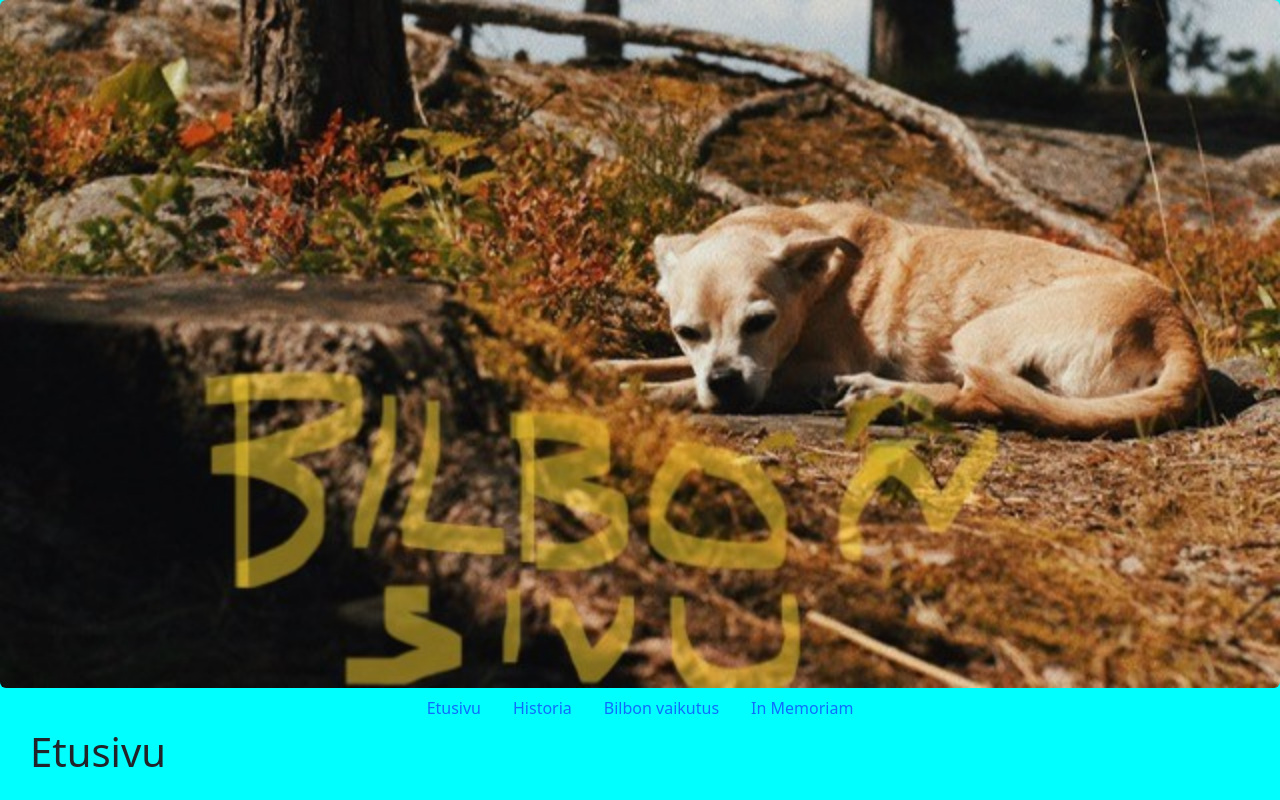
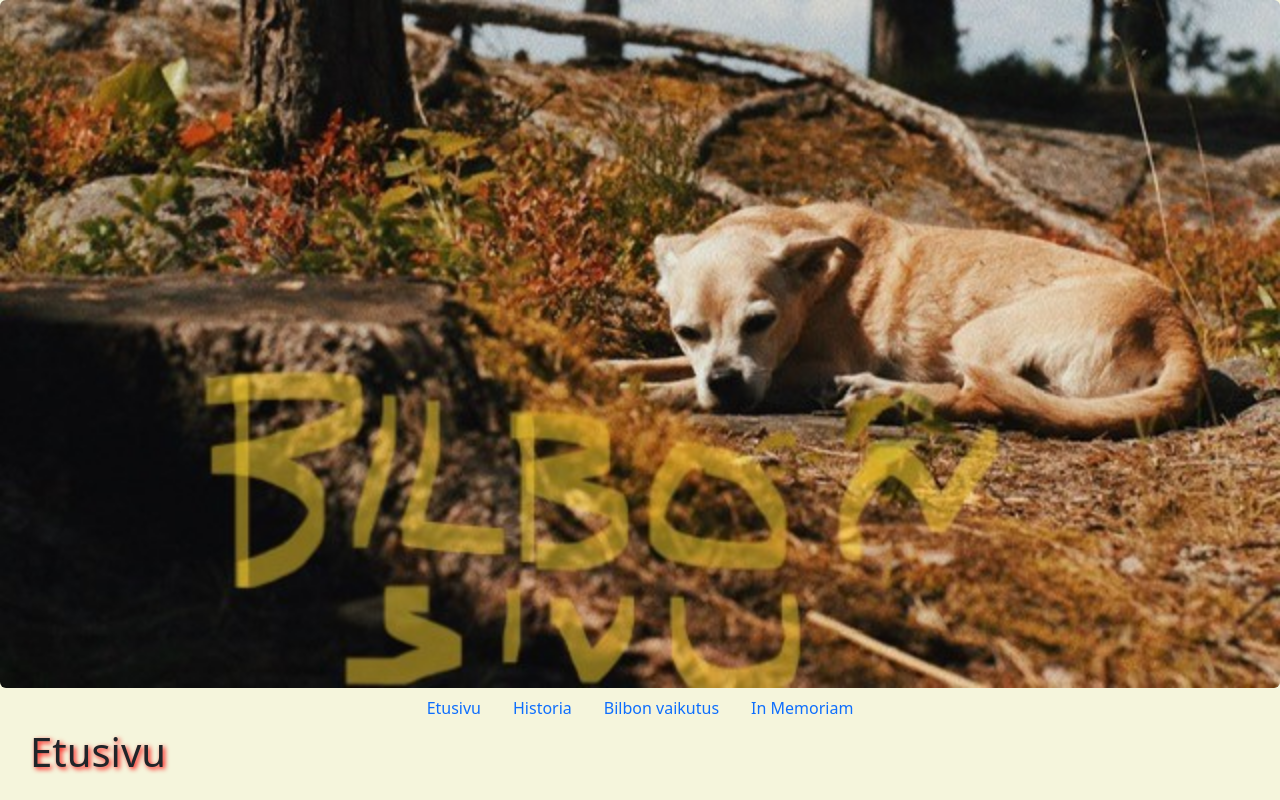
Before and after one commit to JuhoUu/Verkkosivujen-kehitys, a plain HTML site: page WS12/index.html in a window 1280 px wide. Shown: the top 800 px of the page. Drawn offline with nearby package versions, Linux system fonts and the light colour scheme.

Commit message:
WS12 päivitys

```diff
--- a/WS12/styles/styles.css
+++ b/WS12/styles/styles.css
@@ -1,9 +1,10 @@
 body {
-    background-color: aqua;
+    background-color: beige;
 }
 
 h1 {
     margin-left: 30px;
+    text-shadow: 2px 2px 5px red;
 }
 
 h2 {
```
Also changed, not shown: WS12/fourth.html (+1 -1 lines).
